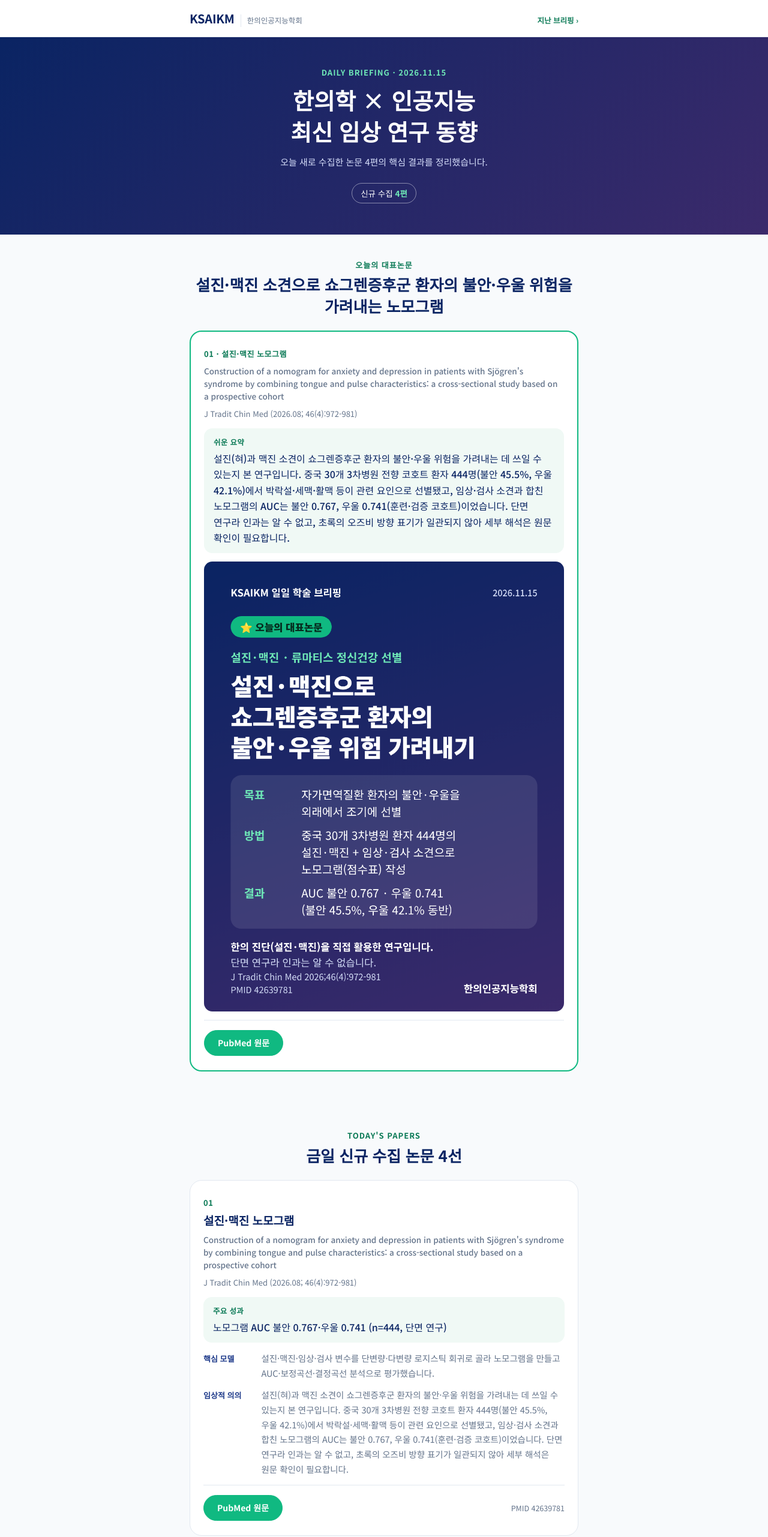
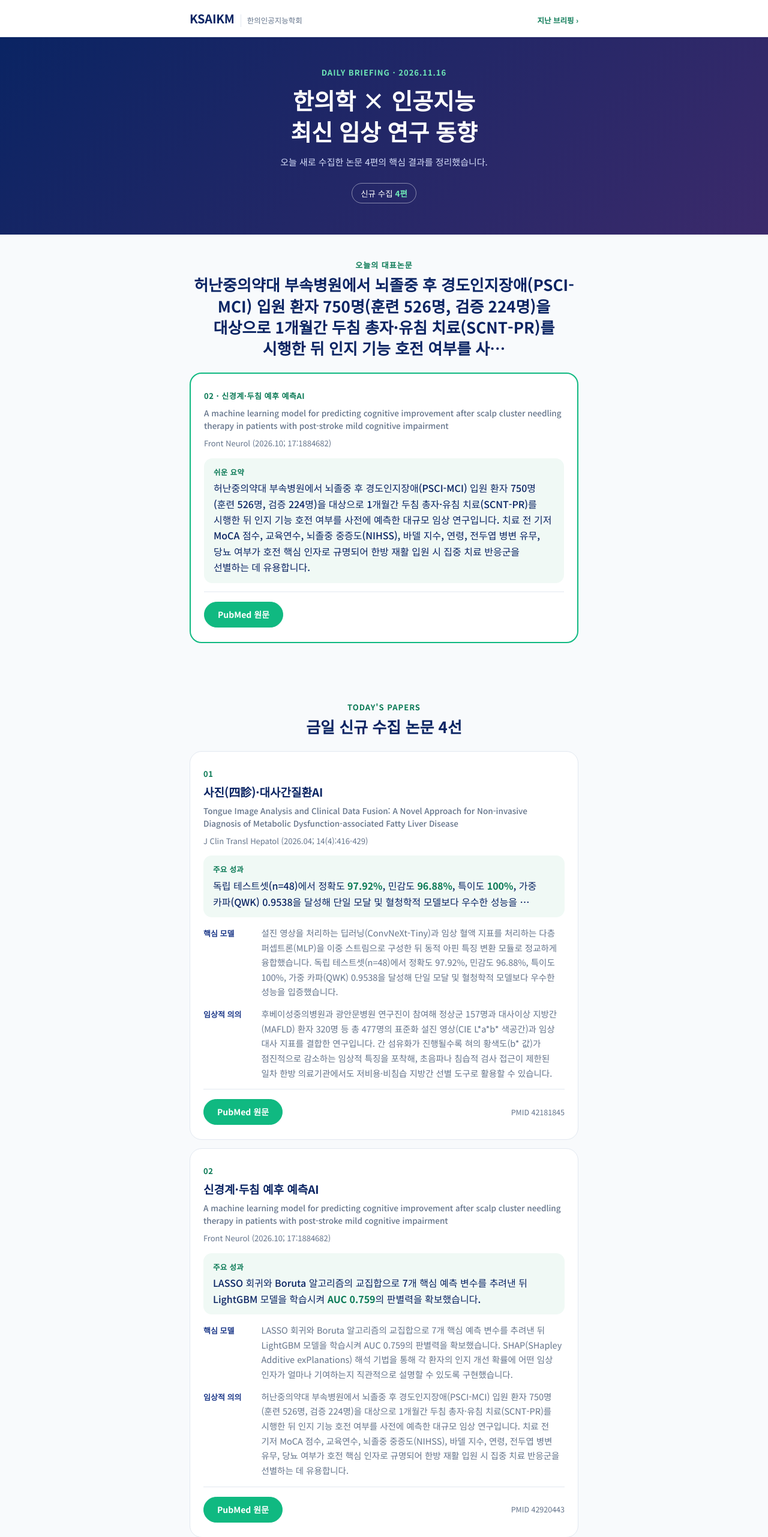
Before and after one commit to ezhani00/ksaikm-briefing, a plain HTML site: page index.html in a window 1280 px wide. Shown: the top 2562 px of the page at 60% size. Drawn offline with Linux system fonts and the light colour scheme.

Commit message:
브리핑 index.html

```diff
--- a/index.html
+++ b/index.html
@@ -4,9 +4,9 @@
 <meta charset="utf-8">
 <meta name="viewport" content="width=device-width, initial-scale=1, viewport-fit=cover">
 <meta property="og:type" content="article">
-<meta property="og:title" content="KSAIKM 일일 학술 브리핑 · 2026.11.15">
-<meta property="og:description" content="오늘의 대표논문 · 설진·맥진 소견으로 쇼그렌증후군 환자의 불안·우울 위험을 가려내는 노모그램 (외 3편)">
-<meta property="og:image" content="https://ezhani00.github.io/ksaikm-briefing/archive/img/2026-11-15.png">
+<meta property="og:title" content="KSAIKM 일일 학술 브리핑 · 2026.11.16">
+<meta property="og:description" content="오늘의 대표논문 · 허난중의약대 부속병원에서 뇌졸중 후 경도인지장애(PSCI-MCI) 입원 환자 750명(훈련 526명, 검증 224명)을 대상으로 1개월간 두침 총자·유침 치료(SCNT-PR)를 시행한 뒤 인지 기능 호전 여부를 사… (외 3편)">
+
 <meta name="description" content="한의인공지능학회 KSAIKM 일일 학술 브리핑: 한의학 × 인공지능 최신 임상 연구 동향">
 <title>KSAIKM 일일 학술 브리핑</title>
 <meta name="claude:viewport-fit-sides" content="cover">
@@ -94,21 +94,21 @@ dd { margin: 0; font-size: 14.5px; color: var(--gray); line-height: 1.7; }
 <div class="bar"><div class="inner"><span class="logo">KSAIKM</span><span class="logo-sub">한의인공지능학회</span><a class="logo-sub" style="margin-left:auto;border-left:0;text-decoration:none;color:var(--accent-ink);font-weight:700" href="https://ezhani00.github.io/ksaikm-briefing/archive/">지난 브리핑 ›</a></div></div>
 
 <header class="hero"><div class="inner">
-  <div class="eyebrow">Daily Briefing · 2026.11.15</div>
+  <div class="eyebrow">Daily Briefing · 2026.11.16</div>
   <h1>한의학 × 인공지능<br>최신 임상 연구 동향</h1>
   <p>오늘 새로 수집한 논문 4편의 핵심 결과를 정리했습니다.</p>
   <div class="stats"><span>신규 수집 <b>4편</b></span></div>
 </div></header>
 
 <section class="section"><div class="inner">
-  <div class="head"><div class="eyebrow">오늘의 대표논문</div><h2>설진·맥진 소견으로 쇼그렌증후군 환자의 불안·우울 위험을 가려내는 노모그램</h2></div>
+  <div class="head"><div class="eyebrow">오늘의 대표논문</div><h2>허난중의약대 부속병원에서 뇌졸중 후 경도인지장애(PSCI-MCI) 입원 환자 750명(훈련 526명, 검증 224명)을 대상으로 1개월간 두침 총자·유침 치료(SCNT-PR)를 시행한 뒤 인지 기능 호전 여부를 사…</h2></div>
   <article class="card" style="border-color:var(--accent);border-width:2px">
-    <div class="num">01 · 설진·맥진 노모그램</div>
-    <p class="en">Construction of a nomogram for anxiety and depression in patients with Sjögren&#x27;s syndrome by combining tongue and pulse characteristics: a cross-sectional study based on a prospective cohort</p>
-    <p class="src">J Tradit Chin Med (2026.08; 46(4):972-981)</p>
-    <div class="result"><span class="label">쉬운 요약</span><p>설진(혀)과 맥진 소견이 쇼그렌증후군 환자의 불안·우울 위험을 가려내는 데 쓰일 수 있는지 본 연구입니다. 중국 30개 3차병원 전향 코호트 환자 444명(불안 45.5%, 우울 42.1%)에서 박락설·세맥·활맥 등이 관련 요인으로 선별됐고, 임상·검사 소견과 합친 노모그램의 AUC는 불안 0.767, 우울 0.741(훈련·검증 코호트)이었습니다. 단면 연구라 인과는 알 수 없고, 초록의 오즈비 방향 표기가 일관되지 않아 세부 해석은 원문 확인이 필요합니다.</p></div>
-    <img src="https://ezhani00.github.io/ksaikm-briefing/archive/img/2026-11-15.png" alt="대표논문 카드" style="width:100%;border-radius:14px">
-    <div class="links"><a class="btn fill" href="https://pubmed.ncbi.nlm.nih.gov/42639781/" target="_blank" rel="noopener">PubMed 원문</a></div>
+    <div class="num">02 · 신경계·두침 예후 예측AI</div>
+    <p class="en">A machine learning model for predicting cognitive improvement after scalp cluster needling therapy in patients with post-stroke mild cognitive impairment</p>
+    <p class="src">Front Neurol (2026.10; 17:1884682)</p>
+    <div class="result"><span class="label">쉬운 요약</span><p>허난중의약대 부속병원에서 뇌졸중 후 경도인지장애(PSCI-MCI) 입원 환자 750명(훈련 526명, 검증 224명)을 대상으로 1개월간 두침 총자·유침 치료(SCNT-PR)를 시행한 뒤 인지 기능 호전 여부를 사전에 예측한 대규모 임상 연구입니다. 치료 전 기저 MoCA 점수, 교육연수, 뇌졸중 중증도(NIHSS), 바델 지수, 연령, 전두엽 병변 유무, 당뇨 여부가 호전 핵심 인자로 규명되어 한방 재활 입원 시 집중 치료 반응군을 선별하는 데 유용합니다.</p></div>
+
+    <div class="links"><a class="btn fill" href="https://pubmed.ncbi.nlm.nih.gov/42920443/" target="_blank" rel="noopener">PubMed 원문</a></div>
   </article>
 </div></section>
 
@@ -117,39 +117,39 @@ dd { margin: 0; font-size: 14.5px; color: var(--gray); line-height: 1.7; }
 
   <article class="card">
     <div class="num">01</div>
-    <h3>설진·맥진 노모그램</h3>
-    <p class="en">Construction of a nomogram for anxiety and depression in patients with Sjögren&#x27;s syndrome by combining tongue and pulse characteristics: a cross-sectional study based on a prospective cohort</p>
-    <p class="src">J Tradit Chin Med (2026.08; 46(4):972-981)</p>
-    <div class="result"><span class="label">주요 성과</span><p>노모그램 AUC 불안 0.767·우울 0.741 (n=444, 단면 연구)</p></div>
-    <dl><div><dt>핵심 모델</dt><dd>설진·맥진·임상·검사 변수를 단변량·다변량 로지스틱 회귀로 골라 노모그램을 만들고 AUC·보정곡선·결정곡선 분석으로 평가했습니다.</dd></div><div><dt>임상적 의의</dt><dd>설진(혀)과 맥진 소견이 쇼그렌증후군 환자의 불안·우울 위험을 가려내는 데 쓰일 수 있는지 본 연구입니다. 중국 30개 3차병원 전향 코호트 환자 444명(불안 45.5%, 우울 42.1%)에서 박락설·세맥·활맥 등이 관련 요인으로 선별됐고, 임상·검사 소견과 합친 노모그램의 AUC는 불안 0.767, 우울 0.741(훈련·검증 코호트)이었습니다. 단면 연구라 인과는 알 수 없고, 초록의 오즈비 방향 표기가 일관되지 않아 세부 해석은 원문 확인이 필요합니다.</dd></div></dl>
-    <div class="links"><a class="btn fill" href="https://pubmed.ncbi.nlm.nih.gov/42639781/" target="_blank" rel="noopener">PubMed 원문</a><span class="pmid">PMID 42639781</span></div>
+    <h3>사진(四診)·대사간질환AI</h3>
+    <p class="en">Tongue Image Analysis and Clinical Data Fusion: A Novel Approach for Non-invasive Diagnosis of Metabolic Dysfunction-associated Fatty Liver Disease</p>
+    <p class="src">J Clin Transl Hepatol (2026.04; 14(4):416-429)</p>
+    <div class="result"><span class="label">주요 성과</span><p>독립 테스트셋(n=48)에서 정확도 <mark>97.92%</mark>, 민감도 <mark>96.88%</mark>, 특이도 <mark>100%</mark>, 가중 카파(QWK) 0.9538을 달성해 단일 모달 및 혈청학적 모델보다 우수한 성능을 …</p></div>
+    <dl><div><dt>핵심 모델</dt><dd>설진 영상을 처리하는 딥러닝(ConvNeXt-Tiny)과 임상 혈액 지표를 처리하는 다층 퍼셉트론(MLP)을 이중 스트림으로 구성한 뒤 동적 아핀 특징 변환 모듈로 정교하게 융합했습니다. 독립 테스트셋(n=48)에서 정확도 97.92%, 민감도 96.88%, 특이도 100%, 가중 카파(QWK) 0.9538을 달성해 단일 모달 및 혈청학적 모델보다 우수한 성능을 입증했습니다.</dd></div><div><dt>임상적 의의</dt><dd>후베이성중의병원과 광안문병원 연구진이 참여해 정상군 157명과 대사이상 지방간(MAFLD) 환자 320명 등 총 477명의 표준화 설진 영상(CIE L*a*b* 색공간)과 임상 대사 지표를 결합한 연구입니다. 간 섬유화가 진행될수록 혀의 황색도(b* 값)가 점진적으로 감소하는 임상적 특징을 포착해, 초음파나 침습적 검사 접근이 제한된 일차 한방 의료기관에서도 저비용·비침습 지방간 선별 도구로 활용할 수 있습니다.</dd></div></dl>
+    <div class="links"><a class="btn fill" href="https://pubmed.ncbi.nlm.nih.gov/42181845/" target="_blank" rel="noopener">PubMed 원문</a><span class="pmid">PMID 42181845</span></div>
   </article>
   <article class="card">
     <div class="num">02</div>
-    <h3>체질 판별 AI</h3>
-    <p class="en">Research on intelligent identification of Traditional Chinese Medicine constitutions based on multi-model fusion</p>
-    <p class="src">J Tradit Chin Med (2026.02; 46(1):226-235)</p>
-    <div class="result"><span class="label">주요 성과</span><p>다중 모델 소프트 보팅으로 대부분 체질에서 안정적 성능 (구체 수치는 초록에 없음)</p></div>
-    <dl><div><dt>핵심 모델</dt><dd>SVM·나이브베이즈·결정나무·랜덤포레스트·로지스틱·MLP·KNN·그래디언트 부스팅·적응형 앙상블·RNN 10종을 소프트 보팅으로 결합해 최적 조합을 골랐습니다.</dd></div><div><dt>임상적 의의</dt><dd>긴 한의 체질 설문을 줄인 간이 신체정보 서식으로 체질을 자동 분류해 보려는 연구입니다. SVM·랜덤포레스트·신경망 등 머신러닝 10가지를 소프트 보팅으로 묶었고, 대부분의 체질에서 정확도·정밀도·재현율·F1이 안정적이었지만 한 체질은 성능이 낮아 개선이 필요하다고 저자들이 밝혔습니다. 대상자 수와 구체 수치는 초록에 없고, 메일이 적은 양허·기허·기울 체질명은 초록에서 일부 용어가 빠져 있어 원문 확인이 필요합니다.</dd></div></dl>
-    <div class="links"><a class="btn fill" href="https://pubmed.ncbi.nlm.nih.gov/41736439/" target="_blank" rel="noopener">PubMed 원문</a><span class="pmid">PMID 41736439</span></div>
+    <h3>신경계·두침 예후 예측AI</h3>
+    <p class="en">A machine learning model for predicting cognitive improvement after scalp cluster needling therapy in patients with post-stroke mild cognitive impairment</p>
+    <p class="src">Front Neurol (2026.10; 17:1884682)</p>
+    <div class="result"><span class="label">주요 성과</span><p>LASSO 회귀와 Boruta 알고리즘의 교집합으로 7개 핵심 예측 변수를 추려낸 뒤 LightGBM 모델을 학습시켜 <mark>AUC 0.759</mark>의 판별력을 확보했습니다.</p></div>
+    <dl><div><dt>핵심 모델</dt><dd>LASSO 회귀와 Boruta 알고리즘의 교집합으로 7개 핵심 예측 변수를 추려낸 뒤 LightGBM 모델을 학습시켜 AUC 0.759의 판별력을 확보했습니다. SHAP(SHapley Additive exPlanations) 해석 기법을 통해 각 환자의 인지 개선 확률에 어떤 임상 인자가 얼마나 기여하는지 직관적으로 설명할 수 있도록 구현했습니다.</dd></div><div><dt>임상적 의의</dt><dd>허난중의약대 부속병원에서 뇌졸중 후 경도인지장애(PSCI-MCI) 입원 환자 750명(훈련 526명, 검증 224명)을 대상으로 1개월간 두침 총자·유침 치료(SCNT-PR)를 시행한 뒤 인지 기능 호전 여부를 사전에 예측한 대규모 임상 연구입니다. 치료 전 기저 MoCA 점수, 교육연수, 뇌졸중 중증도(NIHSS), 바델 지수, 연령, 전두엽 병변 유무, 당뇨 여부가 호전 핵심 인자로 규명되어 한방 재활 입원 시 집중 치료 반응군을 선별하는 데 유용합니다.</dd></div></dl>
+    <div class="links"><a class="btn fill" href="https://pubmed.ncbi.nlm.nih.gov/42920443/" target="_blank" rel="noopener">PubMed 원문</a><span class="pmid">PMID 42920443</span></div>
   </article>
   <article class="card">
     <div class="num">03</div>
-    <h3>슬관절 X-ray 딥러닝</h3>
-    <p class="en">Multistage CBAM-enhanced deep learning for three-class classification of radiographically derived bone mass status labels on knee radiographs</p>
-    <p class="src">Front Med (Lausanne) (2026.10; 13:1960438)</p><p class="src" style="color:var(--accent-ink);font-weight:700">참고 · 한의 직접 연구 아님 (한방병원 환자 대상 아님)</p>
-    <div class="result"><span class="label">주요 성과</span><p>정확도 <mark>90.77%</mark>(177/195), 단일 분할·DXA 미검증 라벨</p></div>
-    <dl><div><dt>핵심 모델</dt><dd>VGG19 기반 신경망에 다단계 CBAM(주의집중 모듈)을 넣고 Grad-CAM으로 근거 부위(대퇴골 원위부·경골 근위부)를 시각화했습니다.</dd></div><div><dt>임상적 의의</dt><dd>한의 임상과 직접 관련된 연구는 아닙니다. 캐글에 공개된 무릎 X-ray 1,947장(정상 780, 골감소 374, 골다공 793)으로 &#x27;영상 소견 기준 라벨&#x27;을 3가지로 나누는 딥러닝입니다. 독립 테스트에서 정확도 90.77%(177/195)로 VGG19·ResNet50 등보다 앞섰습니다. 라벨이 DXA(골밀도 검사)로 확인된 것이 아니고 한 번의 분할·시드 결과이며, 한방병원·한의원 환자를 대상으로 한 연구도 아닙니다(저자 소속만 중의대·중의병원).</dd></div></dl>
-    <div class="links"><a class="btn fill" href="https://pubmed.ncbi.nlm.nih.gov/42959282/" target="_blank" rel="noopener">PubMed 원문</a><span class="pmid">PMID 42959282</span></div>
+    <h3>한약 처방·실세계 코호트AI</h3>
+    <p class="en">Long-term efficacy of the Astragalus-Salvia miltiorrhiza botanical drug pair in stable coronary artery disease and a nomogram for predicting frequent hospitalization: a real-world retrospective cohort study</p>
+    <p class="src">Front Pharmacol (2026.09; 17:1898253)</p>
+    <div class="result"><span class="label">주요 성과</span><p>관찰 데이터의 교란 변수를 정밀 보정하기 위해 성향점수 역확률 가중치(IPTW) 기법을 적용해 두 군의 기저 특성을 균형화했습니다.</p></div>
+    <dl><div><dt>핵심 모델</dt><dd>관찰 데이터의 교란 변수를 정밀 보정하기 위해 성향점수 역확률 가중치(IPTW) 기법을 적용해 두 군의 기저 특성을 균형화했습니다. 또한 연령, 이완기혈압, 유리 삼요오드티로닌(FT3), 혈색소, 뇌졸중 병력 등 5개 핵심 인자를 결합한 예후 노모그램(Nomogram)을 구축해 잦은 재입원 위험도를 정량화했습니다.</dd></div><div><dt>임상적 의의</dt><dd>안정형 관상동맥질환(SCAD) 환자 686명(황기-단삼 2:1 약대 병용 343명 vs 표준치료 단독 343명)을 5년간 추적 관찰한 실세계 코호트 연구입니다. 기허혈어(氣虛血瘀) 변증 환자에게 황기-단삼 약대를 장기 병용했을 때 간·신장 독성 없이 LDL-C·중성지방·심박수가 유의하게 개선되고 HDL-C가 상승함을 확인했으며, 빈번한 재입원(3회 이상) 고위험군을 조기 관리할 수 있는 임상 지표를 제시했습니다.</dd></div></dl>
+    <div class="links"><a class="btn fill" href="https://pubmed.ncbi.nlm.nih.gov/42760947/" target="_blank" rel="noopener">PubMed 원문</a><span class="pmid">PMID 42760947</span></div>
   </article>
   <article class="card">
     <div class="num">04</div>
-    <h3>관상동맥질환 위험 예측</h3>
-    <p class="en">Interpretable machine learning for coronary heart disease risk stratification in patients with carotid atherosclerosis: A retrospective cross-sectional study</p>
-    <p class="src">Medicine (Baltimore) (2026.01; 105(3):e47203)</p><p class="src" style="color:var(--accent-ink);font-weight:700">참고 · 한의 직접 연구 아님</p>
-    <div class="result"><span class="label">주요 성과</span><p>로지스틱 회귀 테스트 <mark>AUC 0.838</mark> (n=442, 단일 병원 후향)</p></div>
-    <dl><div><dt>핵심 모델</dt><dd>로지스틱 회귀로 변수 5개를 고르고 머신러닝 7종을 10겹 교차검증으로 비교했으며 SHAP·보정곡선·결정곡선 분석으로 해석했습니다.</dd></div><div><dt>임상적 의의</dt><dd>경동맥 죽상경화증 환자 442명(중국 한 3차병원 후향 연구)에서 관상동맥질환 동반 위험을 가려내는 모델입니다. 나이·당뇨·고지혈증·TIA·경동맥 플라크 5가지로 만든 로지스틱 회귀가 테스트 AUC 0.838로 가장 좋았고, SHAP에서는 플라크와 TIA의 영향이 컸습니다. 한의 치료를 다룬 연구는 아니며 저자 소속이 중의약대 부속병원 심혈관센터입니다. 단일 병원 후향 연구라 외부 검증이 필요합니다.</dd></div></dl>
-    <div class="links"><a class="btn fill" href="https://pubmed.ncbi.nlm.nih.gov/41560093/" target="_blank" rel="noopener">PubMed 원문</a><span class="pmid">PMID 41560093</span></div>
+    <h3>맥진·혈관노화 선별AI</h3>
+    <p class="en">A machine learning model based on routine blood-derived indices for early arterial stiffness prediction in the community</p>
+    <p class="src">Lipids Health Dis (2026.02; 25(1):99)</p>
+    <div class="result"><span class="label">주요 성과</span><p>이를 통합한 다변량 노모그램과 웹 계산기는 독립 테스트셋에서 <mark>AUC 0.877</mark>의 우수한 예측 정확도를 보였습니다.</p></div>
+    <dl><div><dt>핵심 모델</dt><dd>LASSO 회귀로 교란 변수를 통제한 후 랜덤 포레스트(RF)와 SHAP 분석을 결합해 연령, 수축기·이완기 혈압, TyG-WHtR, 심박수, 공복혈당, 당화혈색소 등 7대 핵심 예측 지표를 선별했습니다. 이를 통합한 다변량 노모그램과 웹 계산기는 독립 테스트셋에서 AUC 0.877의 우수한 예측 정확도를 보였습니다.</dd></div><div><dt>임상적 의의</dt><dd>청두중의약대와 베이징 디지털 지능 한의학 핵심실험실 연구진이 지역사회 성인 2,948명(조기 동맥경직도 baPWV ≥ 1400 cm/s 1,636명)을 분석해 고가의 맥파전달속도 측정 장비 없이도 혈관 노화를 조기 선별할 수 있도록 설계한 연구입니다. 기본 혈압·심박수와 혈당·지질 파생 지표(TyG-WHtR 등)만으로 동맥경직도 고위험군을 신속히 가려내 한의 심혈관 예방 치료로 연계할 수 있습니다.</dd></div></dl>
+    <div class="links"><a class="btn fill" href="https://pubmed.ncbi.nlm.nih.gov/41731571/" target="_blank" rel="noopener">PubMed 원문</a><span class="pmid">PMID 41731571</span></div>
   </article>
 </div></main>
 
```
